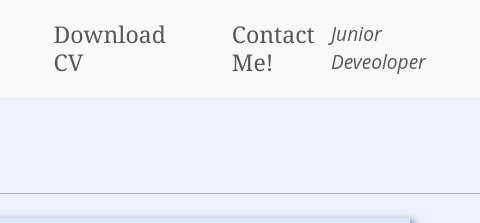
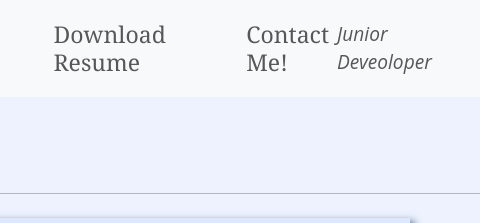
Before and after one commit to danicassani/danicassani.github.io, a plain HTML site: page experience.html in a window 1280 px wide. Shown: the top 223 px of the page, 800-1280 px from the left. Drawn offline with nearby package versions, Linux system fonts and the light colour scheme.

Commit message:
changed CV to Resume

```diff
--- a/experience.html
+++ b/experience.html
@@ -54,7 +54,7 @@
                 </li>
 
                 <li class="nav-item">
-                    <a class="nav-link nav-thing" href="CV_DanielDuranCassani.pdf" target="_blank">Download CV</a>
+                    <a class="nav-link nav-thing" href="CV_DanielDuranCassani.pdf" target="_blank">Download Resume</a>
                 </li>
 
                 <li class="nav-item">
```
Also changed, not shown: index.html (+1 -1 lines).
